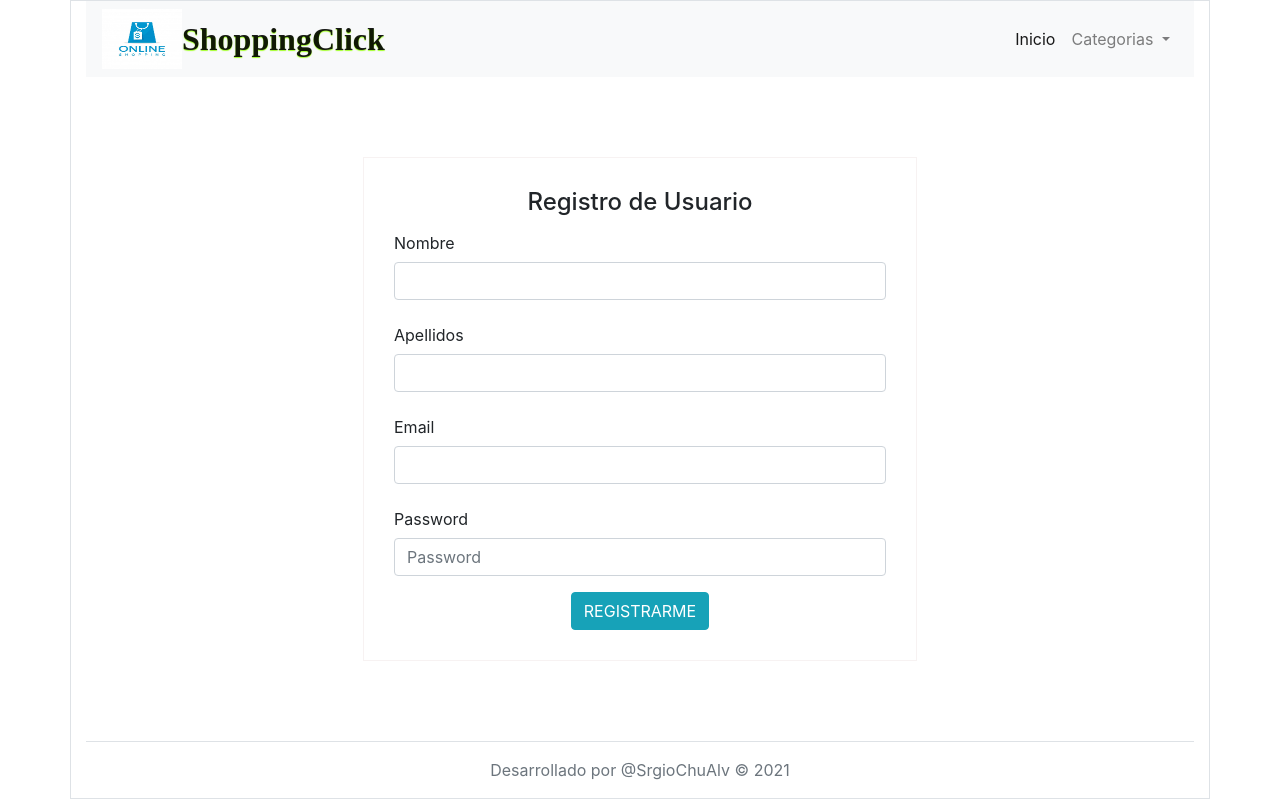
After one commit to wolfSrgio/mvc_tienda_php, a PHP site: the page made by views/usuario/register.php in a window 1280 px wide. The commit adds this page. Run offline with PHP 8.4, Linux system fonts and the light colour scheme; the template is opened without the code that fills it, so the values that code supplies are empty.

Commit message:
2do_21_02   Integrando Registro usuarios y separacion de paginas con login y paginas sin login

```diff
--- a/controllers/ProductoController.php
+++ b/controllers/ProductoController.php
@@ -5,6 +5,8 @@ class ProductoController{
 
     public function ctrIndexProducto()
     {
-       echo "Funcion index del controlador PRODUCTO";
+    //Mostrare la vista
+    require_once('./views/producto/index.php');
+
     }
 }
--- a/front-end/public/css/main.css
+++ b/front-end/public/css/main.css
@@ -11,7 +11,3 @@ a {
 a:hover {
   text-shadow: 0.5px 0.5px rgb(75, 73, 7);
 }
-
-footer {
-  margin-top: 300px;
-}
--- /dev/null
+++ b/front-end/public/css/usuario.css
@@ -0,0 +1,12 @@
+.user-content {
+  height: 83vh;
+  display: flex;
+  justify-content: center;
+  align-items: center;
+}
+
+.user-form {
+  border: 1px solid rgba(241, 233, 233, 0.582);
+  padding: 30px;
+  width: 50%;
+}
--- /dev/null
+++ b/views/layout/footer.php
@@ -0,0 +1,13 @@
+
+            <footer class='border-top text-center text-secondary p-3'>
+                Desarrollado por @SrgioChuAlv &copy; <?=date('Y')?>
+            </footer>
+
+
+    </div>
+
+    <script src="<?=$url?>public/js/jquery-3.5.1.min.js"></script>
+    <script src="<?=$url?>./public/js/bootstrap.min.js"></script>
+     <script src="<?=$url?>./public/js/popper.min.js"></script>
+</body>
+</html>
--- /dev/null
+++ b/views/layout/header.php
@@ -0,0 +1,51 @@
+
+<!DOCTYPE html>
+<html lang="en">
+<head>
+    <meta charset="UTF-8">
+    <meta http-equiv="X-UA-Compatible" content="IE=edge">
+    <meta name="viewport" content="width=device-width, initial-scale=1.0">
+    <link rel="stylesheet" href="<?=$url?>public/css/bootstrap.min.css">
+    <link rel="stylesheet" href="<?=$url?>public/css/main.css">
+    <link rel="stylesheet" href="<?=$url?>public/css/index.css">
+    <link rel="stylesheet" href="<?=$url?>public/css/usuario.css">
+    <title>tienda_mvc</title>
+</head>
+<body>
+    <div class="container border">
+
+            <!-- CABEZERA -->
+            <header id="cabezera">
+              <nav class="navbar navbar-expand-lg navbar-light bg-light">
+                   <div class='header__logo'>
+                          <img src="<?=$url?>assets/logo_cabezera.jpg" alt="logo"
+                         class='logo_cabezera'>
+
+                   </div>
+                    <a class="navbar-brand titulo-nav" href="#">ShoppingClick</a>
+                    <button class="navbar-toggler" type="button" data-toggle="collapse" data-target="#navbarSupportedContent" aria-controls="navbarSupportedContent" aria-expanded="false" aria-label="Toggle navigation">
+                        <span class="navbar-toggler-icon"></span>
+                    </button>
+
+                    <div class="collapse navbar-collapse" id="navbarSupportedContent">
+                        <ul class="navbar-nav ml-auto">
+                        <li class="nav-item active">
+                            <a class="nav-link" href="#">Inicio</a>
+                        </li>
+                        <li class="nav-item dropdown">
+                                    <a class="nav-link dropdown-toggle" href="#" id="navbarDropdown" role="button" data-toggle="dropdown" aria-haspopup="true" aria-expanded="false">
+                                    Categorias
+                                    </a>
+                                    <div class="dropdown-menu" aria-labelledby="navbarDropdown">
+                                    <a class="dropdown-item" href="#">Categoria 1</a>
+                                    <a class="dropdown-item" href="#">Categoria 2</a>
+                                    <a class="dropdown-item" href="#">Categoria 3</a>
+                                    </div>
+                            </li>
+                            <li class="nav-item active  d-block d-md-none">
+                                 <a class="nav-link" href="#usuario-section">Login</a>
+                            </li>
+                        </ul>
+                     </div>
+                </nav>
+           </header>
--- /dev/null
+++ b/views/layout/main.php
@@ -0,0 +1,5 @@
+ <!-- CUERPO -->
+ <main>
+                <div class="row">
+                     <section  class="col-12 col-md-8 py-2">
+<!-- continua en el sidebar -->
--- /dev/null
+++ b/views/usuario/register.php
@@ -0,0 +1,35 @@
+
+<div class="user-content">
+        <div class="user-form"  >
+            <h4 class='text-center'>Registro de Usuario</h4>
+            <form action="index.php?controler=usuario&metodo=save" method='post'>
+                <div class="form-group row">
+                    <label  class="col-2 col-md-12 col-form-label">Nombre</label>
+                    <div class="col-10 col-md-12">
+                    <input type="text" class="form-control" name='nombre'>
+                    </div>
+                </div>
+                <div class="form-group row">
+                    <label   class="col-2 col-md-12 col-form-label">Apellidos</label>
+                    <div class="col-10 col-md-12">
+                    <input type="text" class="form-control" name="apellidos">
+                    </div>
+                </div>
+                <div class="form-group row">
+                    <label  class="col-2 col-md-12 col-form-label">Email</label>
+                    <div class="col-10 col-md-12">
+                    <input type="text" class="form-control" name="email">
+                    </div>
+                </div>
+                <div class="form-group row">
+                    <label for="inputPassword" class="col-2  col-md-12 col-form-label">Password</label>
+                    <div class="col-10  col-md-12">
+                    <input type="password" class="form-control" name="password" placeholder="Password">
+                    </div>
+                </div>
+                <div class='text-center'>
+                <button type="submit" class="btn btn-info">REGISTRARME</button>
+                </div>
+              </form>
+        </div>
+</div>
```
Also changed, not shown: controllers/UsuarioController.php (+11 -0 lines), index.php (+58 -10 lines), views/layout/sidebar.php (added, +47 -0 lines), views/producto/index.php (added, +14 -0 lines).
